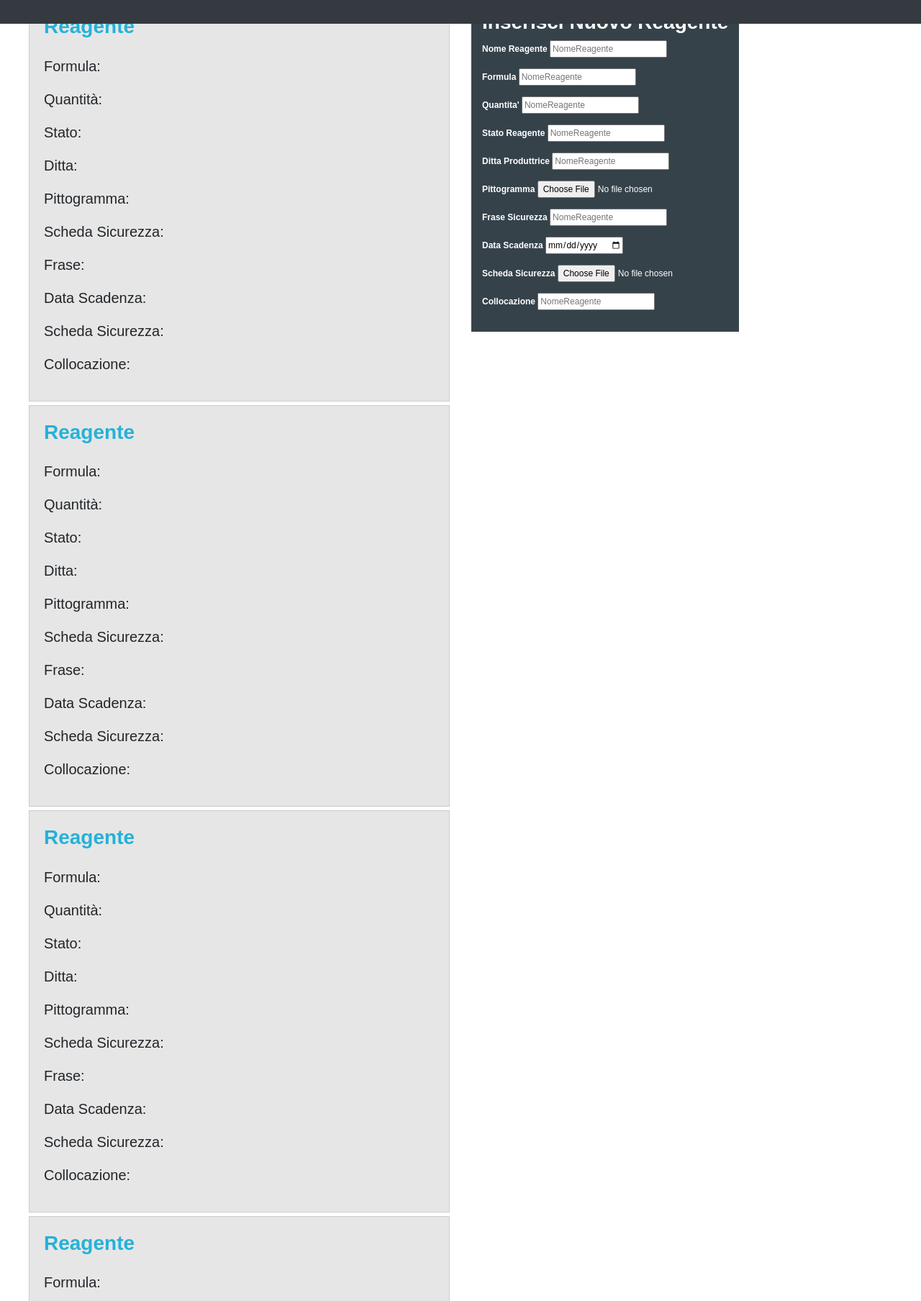
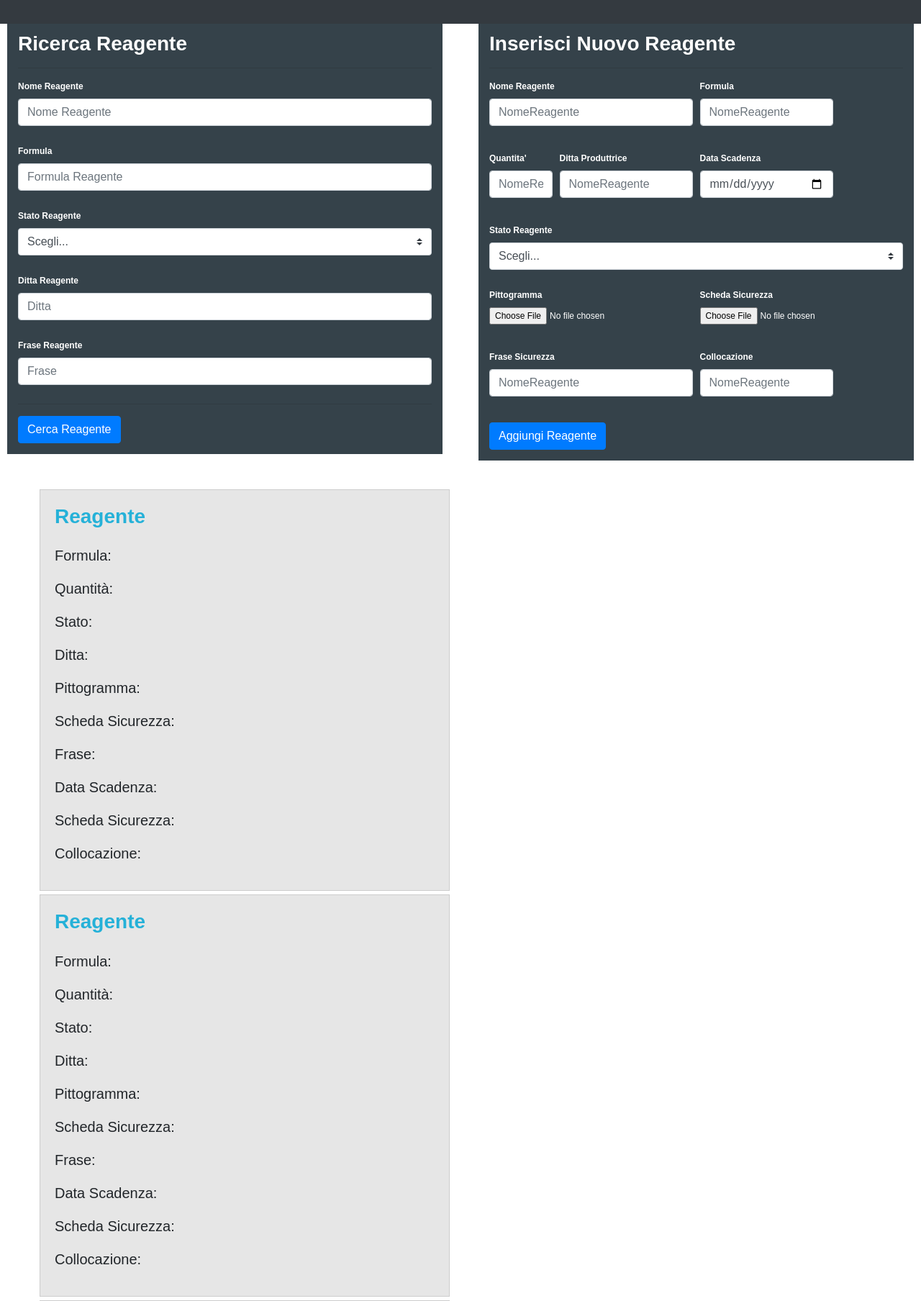
Before and after one commit to MilaniFrancesco7/Progetto-Chimica, a PHP site: page /Reagenti.html in a window 1280 px wide. Shown: the part 111-1919 px from the top of the page at 72% size. Run offline with PHP 8.4, Linux system fonts and the light colour scheme.

Commit message:
Aggiunta della sezione INSERIMENTO

```diff
--- a/FrontEnd/Inventario/Reagenti.html
+++ b/FrontEnd/Inventario/Reagenti.html
@@ -49,10 +49,117 @@
       </div>
     </nav>
 
-    <!--Esempio Blocco Reagente-->
-    <!-- Inserimento nuove caratteristiche-->
+<!--Fine barra dei menù*/
+/*Sezione Principale*/
+-->
+
+<!--SEZIONE PER LA RICERCA DI UN REAGENTE-->
     <section id="main">
       <div class="row">
+        <div class="col-sm-6" id="SezioneRicerca">
+          <div class="dark flex">
+            <h3>Ricerca Reagente</h3>
+            <hr>
+            <form>
+              <div class="form-group">
+                <label for="inputNomeReagente">Nome Reagente</label>
+                <input type="text" class="form-control" id="inputNome" placeholder="Nome Reagente">
+              </div>
+              <div class="form-group">
+                <label for="inputFormulaReagente">Formula</label>
+                <input type="text" class="form-control" id="inputNome" placeholder="Formula Reagente">
+              </div>
+              <div class="form-group">
+                <label for="inputAddress">Stato Reagente</label>
+                <select class="custom-select mr-sm-2" id="inlineFormCustomSelect">
+                  <option selected>Scegli...</option>
+                  <option value="Solido">Solido</option>
+                  <option value="Liquido">Liquido</option>
+                  <option value="Gassoso">Gassoso</option>
+                </select>
+              </div>
+              <div class="form-group">
+                <label for="inputAddress2">Ditta Reagente</label>
+                <input type="text" class="form-control" id="inputAddress2" placeholder="Ditta">
+              </div>
+              <div class="form-group">
+                <label for="inputAddress2">Frase Reagente</label>
+                <input type="text" class="form-control" id="inputAddress2" placeholder="Frase">
+              </div>
+              <hr>
+              <button type="submit" class="btn btn-primary">Cerca Reagente</button>
+            </form>
+          </div>
+        </div>
+<!--SEZIONE RELATIVA ALL'INSERIMENTO DI NUOVI REAGENTI-->
+        <div class="col-sm-6" id="SezioneInserimento">
+          <div class="dark">
+            <h3>Inserisci Nuovo Reagente</h3>
+            <hr>
+            <form>
+              <div class="form-row">
+                <div class="form-group col-md-6">
+                  <label>Nome Reagente</label>
+                  <input type="text" class="form-control"  id="NomeReagente" placeholder="NomeReagente">
+                </div>
+                <div class="form-group col-md-4">
+                  <label>Formula</label>
+                  <input type="text" class="form-control" id="NomeReagente" placeholder="NomeReagente">
+                </div>
+              </div>
+              <div class="form-row">
+                <div class="form-group col-md-2">
+                  <label>Quantita'</label>
+                  <input type="text" class="form-control" id="NomeReagente" placeholder="NomeReagente">
+                </div>
+                <div class="form-group col-md-4">
+                  <label>Ditta Produttrice</label>
+                  <input type="text" class="form-control" id="NomeReagente" placeholder="NomeReagente">
+                </div>
+                <div class="form-group col-md-4">
+                  <label>Data Scadenza</label>
+                  <input type="date" class="form-control" id="NomeReagente" placeholder="NomeReagente">
+                </div>
+              </div>
+              <div class="form-group">
+                <label>Stato Reagente</label>
+                <select class="custom-select mr-sm-2" id="inlineFormCustomSelect">
+                  <option selected>Scegli...</option>
+                  <option value="Solido">Solido</option>
+                  <option value="Liquido">Liquido</option>
+                  <option value="Gassoso">Gassoso</option>
+                </select>
+              </div>
+
+              <div class="form-row">
+                <div class="form-group col-md-6">
+                  <label>Pittogramma</label>
+                  <input type="file" id="NomeReagente" placeholder="NomeReagente">
+                </div>
+                <div class="form-group col-md-6">
+                  <label>Scheda Sicurezza</label>
+                  <input type="file" id="NomeReagente" placeholder="NomeReagente">
+                </div>
+              </div>
+
+              <div class="form-row">
+                <div class="form-group col-md-6">
+                  <label>Frase Sicurezza</label>
+                  <input type="text" class="form-control"id="NomeReagente" placeholder="NomeReagente">
+                </div>
+                <div class="form-group col-md-4">
+                  <label>Collocazione</label>
+                  <input type="text" class="form-control" id="NomeReagente" placeholder="NomeReagente">
+                </div>
+              </div>
+              <button type="submit" class="btn btn-primary">Aggiungi Reagente</button>
+            </form>
+          </div>
+        </div>
+      </div>
+
+
+      <!--/*Lista dei reagenti*/-->
         <div class="col-sm-6" id="AttrezzaturaMain">
             <ul id="services">
               <li>
@@ -109,54 +216,6 @@
               </li>
             </ul>
         </div>
-
-        <aside class="sidebar">
-          <div class="dark">
-            <h3>Inserisci Nuovo Reagente</h3>
-            <form>
-              <div>
-                <label>Nome Reagente</label>
-                <input type="text" id="NomeReagente" placeholder="NomeReagente">
-              </div>
-              <div>
-                <label>Formula</label>
-                <input type="text" id="NomeReagente" placeholder="NomeReagente">
-              </div>
-              <div>
-                <label>Quantita'</label>
-                <input type="text" id="NomeReagente" placeholder="NomeReagente">
-              </div>
-              <div>
-                <label>Stato Reagente</label>
-                <input type="text" id="NomeReagente" placeholder="NomeReagente">
-              </div>
-              <div>
-                <label>Ditta Produttrice</label>
-                <input type="text" id="NomeReagente" placeholder="NomeReagente">
-              </div>
-              <div>
-                <label>Pittogramma</label>
-                <input type="file" id="NomeReagente" placeholder="NomeReagente">
-              </div>
-              <div>
-                <label>Frase Sicurezza</label>
-                <input type="text" id="NomeReagente" placeholder="NomeReagente">
-              </div>
-              <div>
-                <label>Data Scadenza</label>
-                <input type="date" id="NomeReagente" placeholder="NomeReagente">
-              </div>
-              <div>
-                <label>Scheda Sicurezza</label>
-                <input type="file" id="NomeReagente" placeholder="NomeReagente">
-              </div>
-              <div>
-                <label>Collocazione</label>
-                <input type="text" id="NomeReagente" placeholder="NomeReagente">
-              </div>
-            </form>
-          </div>
-        </aside>
     </section>
 
   <script src="https://ajax.googleapis.com/ajax/libs/jquery/1.12.4/jquery.min.js"></script>
--- a/FrontEnd/Inventario/css/style.css
+++ b/FrontEnd/Inventario/css/style.css
@@ -1,5 +1,5 @@
 body{
-  padding-top: 50px;
+  padding-top: 70px;
   font: 20px/1.5 Arial, Helvetica,sans-serif;
 }
 
@@ -131,15 +131,15 @@
 
 
 #VetreriaMain{
-  padding-top: 100px;
+  padding-top: 10px;
 }
 
 #ReagenteMain{
-  padding-top: 100px;
+  padding-top: 10px;
 }
 
 #StrumentazioneMain{
-  padding-top: 100px;
+  padding-top: 10px;
 }
 
 #Inserimento{
@@ -153,7 +153,7 @@
 }
 
 #AttrezzaturaMain{
-  margin-top: 60px;
+  margin-top: 10px;
 }
 
 /*modifica proprietà per la lista*/
@@ -185,12 +185,35 @@
   padding:15px;
   background:#35424a;
   color:#ffffff;
-  margin-top:60px;
+  margin-top:10px;
   margin-bottom:10px;
   margin-left: 15px;
 }
 
 /* fine cose per la sidebar*/
+
+/* Stile per la barra di ricerca*/
+#SezioneRicerca{
+  margin-left: inherit;
+  margin-right: auto;
+  padding-left: 25px;
+  padding-right: 10px;
+  margin-top: 60px;
+  width: inherit;
+}
+
+#SezioneRicerca h4{
+  font-size: bold;
+}
+
+#SezioneInserimento{
+  margin-left: inherit;
+  margin-right: auto;
+  padding-left: 25px;
+  padding-right: 10px;
+  margin-top: 60px;
+  width: inherit;
+}
 
 .nav-link{
   font-size: x-large;
```
